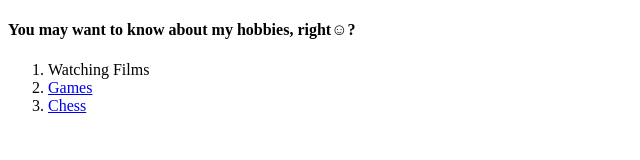
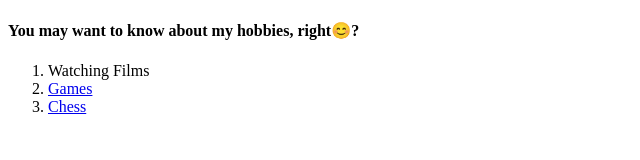
Before and after one commit to Chhayanaut/cv, a plain HTML site: page hobbes.html in a window 1280 px wide. Shown: the full height of the page, 0-640 px from the left. Drawn offline with Linux system fonts and the light colour scheme.

Commit message:
Update hobbes.html

```diff
--- a/hobbes.html
+++ b/hobbes.html
@@ -7,7 +7,7 @@
 </head>
 
 <body>
-  <h4>You may want to know about my hobbies, right☺?</h4>
+  <h4>You may want to know about my hobbies, right😊?</h4>
   <ol>
     <li>Watching Films</li>
     <li><a href="https://www.youtube.com/channel/UCql2ArK4xCnN89st7F9jYcA">Games</a></li>
```
